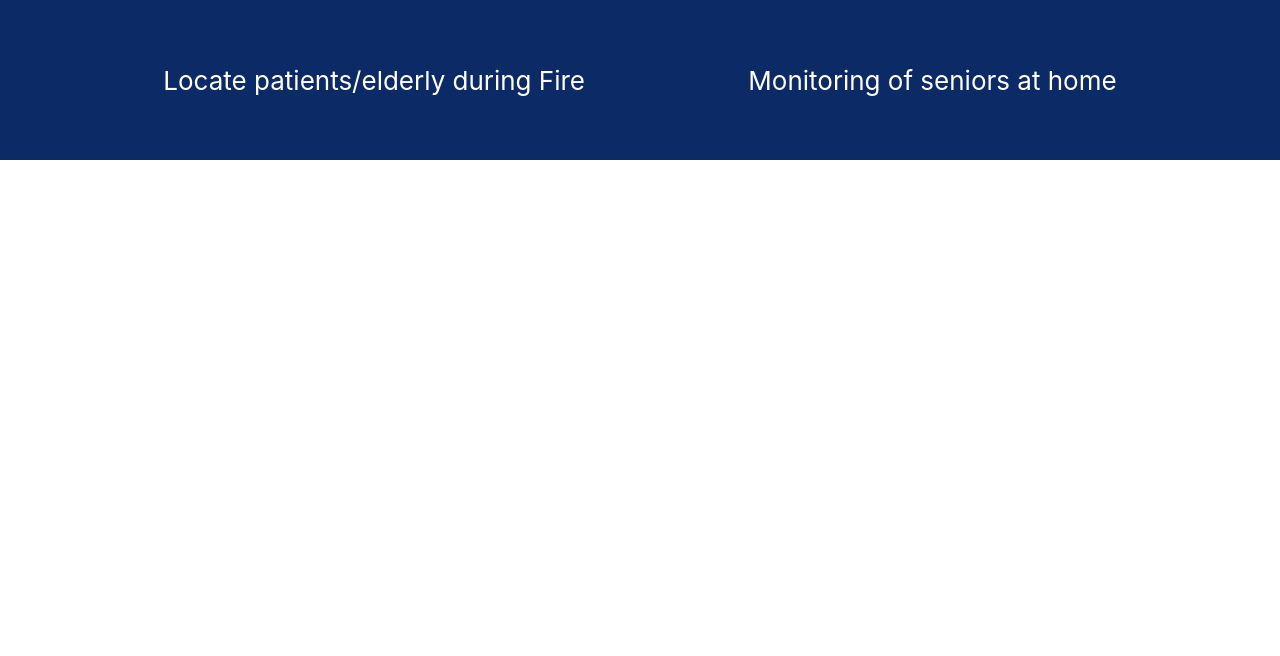
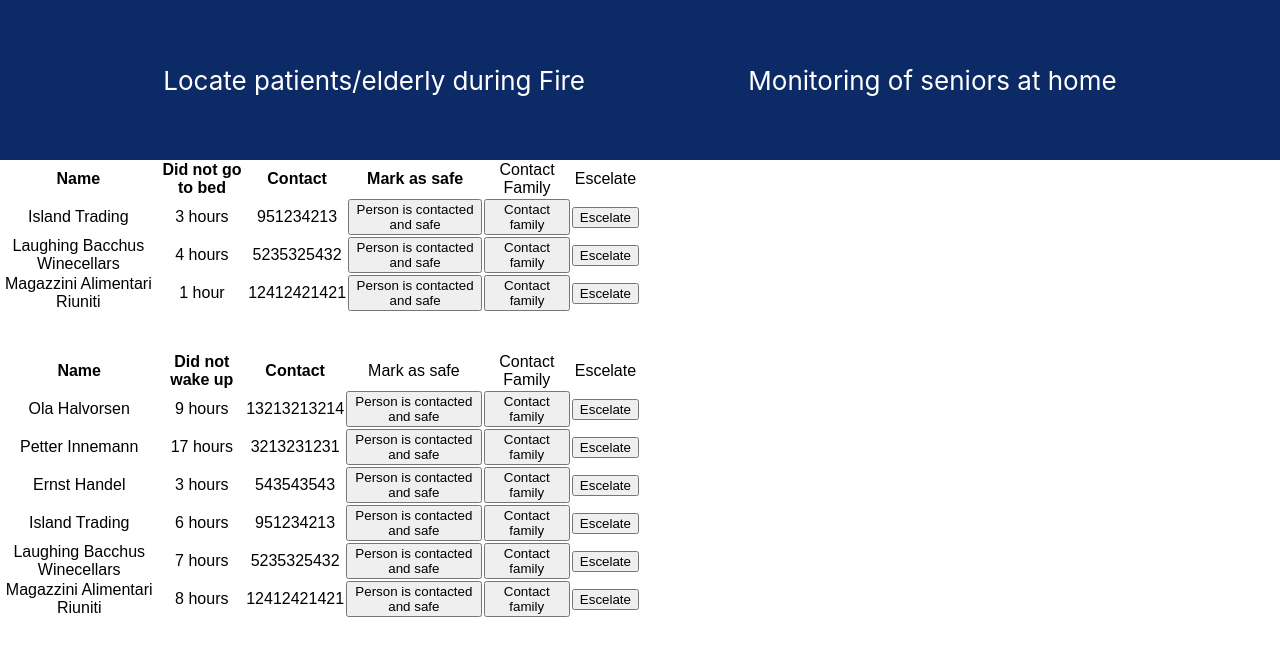
Before and after one commit to alexbrul/sensor-project, a React (Create React App) app: page / in a window 1280 px wide. Both pictures are taken after a click on the element "Monitoring of seniors at home". Shown: the top 656 px of the page. Built offline with nearby package versions, Linux system fonts and the light colour scheme.

Commit message:
new case addition
new case, and also did some planning for getting the beds to work, see comment in room file

```diff
--- a/src/App.js
+++ b/src/App.js
@@ -3,6 +3,7 @@ import './App.css';
 import {useState} from 'react'
 import Box from './components/grid/Box.js'
 import GridCase1 from './components/grid/GridCase1.js'
+import Elderly from './components/elderly/Elderly.js'
 
 
 function App() {
@@ -15,7 +16,7 @@ function App() {
          <div className="App-case" onClick={() => setCaseNr(2)}>Monitoring of seniors at home</div>
       </header>
       {casenr==1 && <GridCase1/>}
-      {casenr==2}
+      {casenr==2 && <Elderly/>}
 
     </div>
 
--- /dev/null
+++ b/src/components/elderly/Elderly.css
@@ -0,0 +1,11 @@
+.Elderly-table {
+    font-family: arial, sans-serif;
+    border-collapse: collapse;
+    width: 50%;
+}
+
+th td {
+    border: 1px solid #dddddd;
+    text-align: left;
+    padding: 8px;
+  }
--- /dev/null
+++ b/src/components/elderly/Elderly.js
@@ -0,0 +1,120 @@
+import React from 'react'
+import './Elderly.css'
+
+export default function Elderly() {
+  return (
+    <div>
+        <table className="Elderly-table">
+    <tr>
+      <th>Name</th>
+      <th>Did not go to bed</th>
+      <th>Contact</th>
+      <th>Mark as safe</th>
+      <td>Contact Family</td>
+      <td>Escelate</td>
+    </tr>
+
+    <tr>
+      <td>Island Trading</td>
+      <td>3 hours</td>
+      <td>951234213</td>
+      <td><button>Person is contacted and safe</button></td>
+      <td><button>Contact family</button></td>
+      <td><button>Escelate</button></td>
+
+
+    </tr>
+    <tr>
+      <td>Laughing Bacchus Winecellars</td>
+      <td>4 hours</td>
+      <td>5235325432</td>
+      <td><button>Person is contacted and safe</button></td>
+      <td><button>Contact family</button></td>
+      <td><button>Escelate</button></td>
+
+    </tr>
+    <tr>
+      <td>Magazzini Alimentari Riuniti</td>
+      <td>1 hour</td>
+      <td>12412421421</td>
+      <td><button>Person is contacted and safe</button></td>
+      <td><button>Contact family</button></td>
+      <td><button>Escelate</button></td>
+
+    </tr>
+  </table>
+
+
+
+  <br/>
+  <br/>
+
+  <table className="Elderly-table">
+    <tr>
+      <th>Name</th>
+      <th>Did not wake up</th>
+      <th>Contact</th>
+      <td>Mark as safe</td>
+      <td>Contact Family</td>
+      <td>Escelate</td>
+
+    </tr>
+    <tr>
+      <td>Ola Halvorsen</td>
+      <td>9 hours</td>
+      <td>13213213214</td>
+      <td><button>Person is contacted and safe</button></td>
+      <td><button>Contact family</button></td>
+      <td><button>Escelate</button></td>
+
+    </tr>
+    <tr>
+      <td>Petter Innemann</td>
+      <td>17 hours</td>
+      <td>3213231231</td>
+      <td><button>Person is contacted and safe</button></td>
+      <td><button>Contact family</button></td>
+      <td><button>Escelate</button></td>
+
+    </tr>
+    <tr>
+      <td>Ernst Handel</td>
+      <td>3 hours</td>
+      <td>543543543</td>
+      <td><button>Person is contacted and safe</button></td>
+      <td><button>Contact family</button></td>
+      <td><button>Escelate</button></td>
+
+    </tr>
+    <tr>
+      <td>Island Trading</td>
+      <td>6 hours</td>
+      <td>951234213</td>
+      <td><button>Person is contacted and safe</button></td>
+      <td><button>Contact family</button></td>
+      <td><button>Escelate</button></td>
+
+    </tr>
+    <tr>
+      <td>Laughing Bacchus Winecellars</td>
+      <td>7 hours</td>
+      <td>5235325432</td>
+      <td><button>Person is contacted and safe</button></td>
+      <td><button>Contact family</button></td>
+      <td><button>Escelate</button></td>
+
+    </tr>
+    <tr>
+      <td>Magazzini Alimentari Riuniti</td>
+      <td>8 hours</td>
+      <td>12412421421</td>
+      <td><button>Person is contacted and safe</button></td>
+      <td><button>Contact family</button></td>
+      <td><button>Escelate</button></td>
+
+    </tr>
+  </table>
+
+  </div>
+  )
+}
--- a/src/components/grid/Room.js
+++ b/src/components/grid/Room.js
@@ -9,6 +9,12 @@ export default function Room() {
         switch mellom bildene. Det er mye lettere!
 
         Også lage sengekomponenthook som tar ansvar for av og på osv.
+
+        Jeg brukte possition fixed for å plassere sengene i hjørnet, men bedre å lage 2 rader,
+        for så å bare la de floate til siden.
+
+        Possition fixed fungerer ikke for da får vi ikke lagt overlay over bildet
+        uten at det floater uendelig.
     */
 
    const [overlayon, setoverlay] = useState(false);
```
